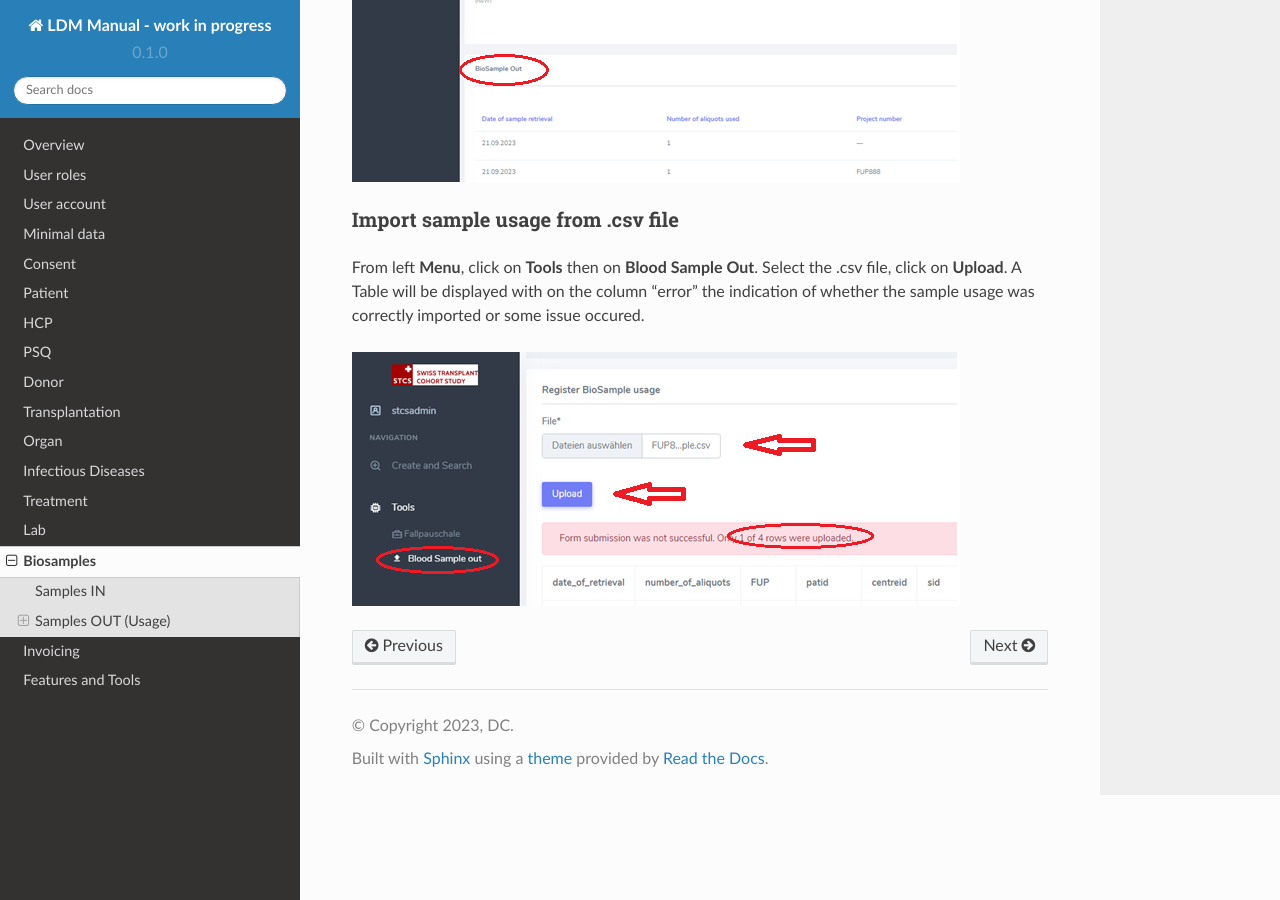
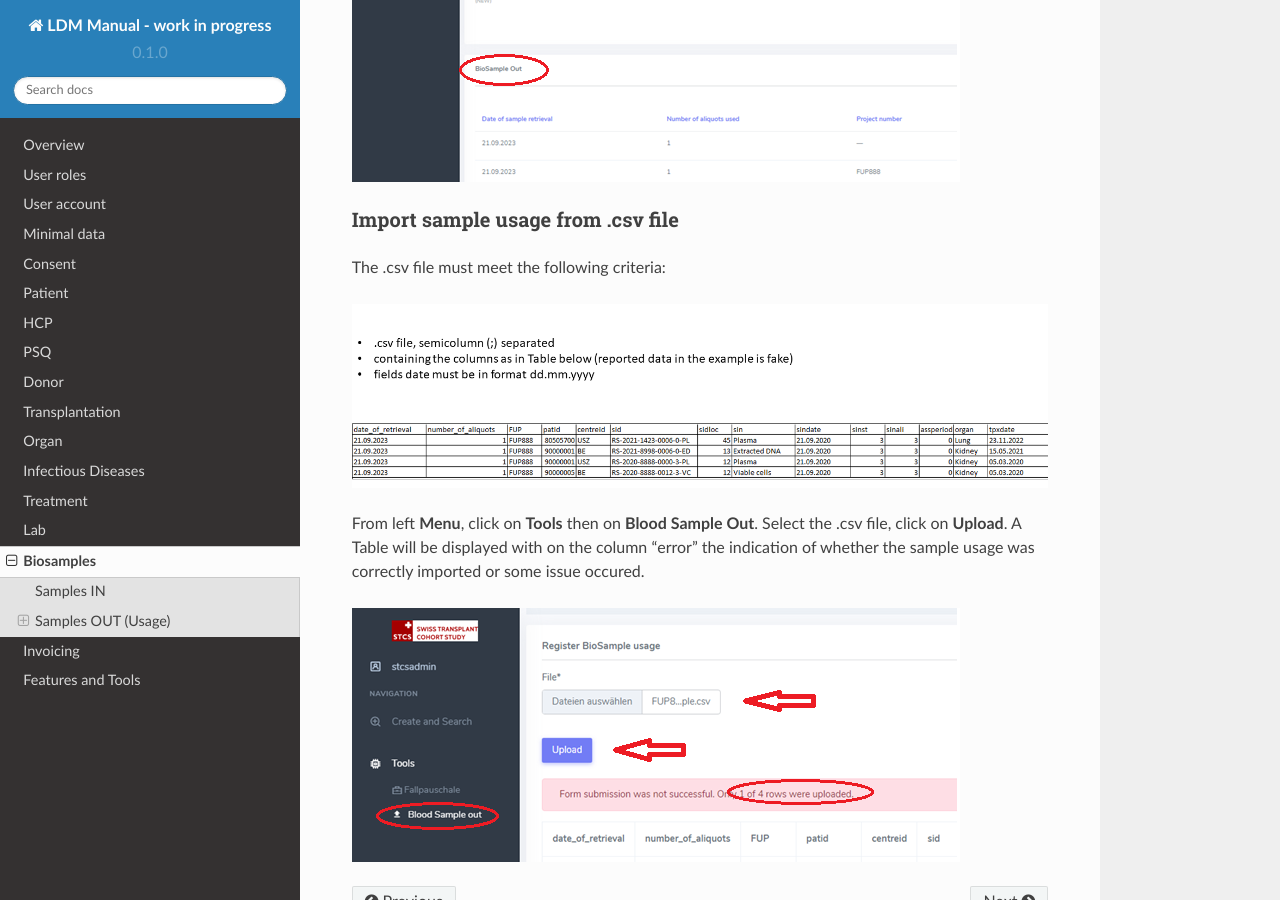
Before and after one commit to swiss-transplant-cohort-study/3LC-user-manual, a Sphinx documentation site: the page built from docs/source/biosamples.rst, in a window 1280 px wide and 900 px high, scrolled down 927 px. Built offline with Sphinx 7.4.7 and the Read the Docs theme 2.0.0, drawn with Linux system fonts in a browser that asks for light colours.

Commit message:
Update biosamples.rst

```diff
--- a/docs/source/biosamples.rst
+++ b/docs/source/biosamples.rst
@@ -29,6 +29,10 @@ From container **Samples**, click on "View" on the sample that has been retrieve
 Import sample usage from .csv file
 ------------------------------------
 
+The .csv file must meet the following criteria:
+
+.. image:: import_sample_csv.png
+
 From left **Menu**, click on **Tools** then on **Blood Sample Out**. Select the .csv file, click on **Upload**. A Table will be displayed with on the column "error" the indication of whether the sample usage was correctly imported or some issue occured.
 
 .. image:: sample_usage_bulk.png
```
